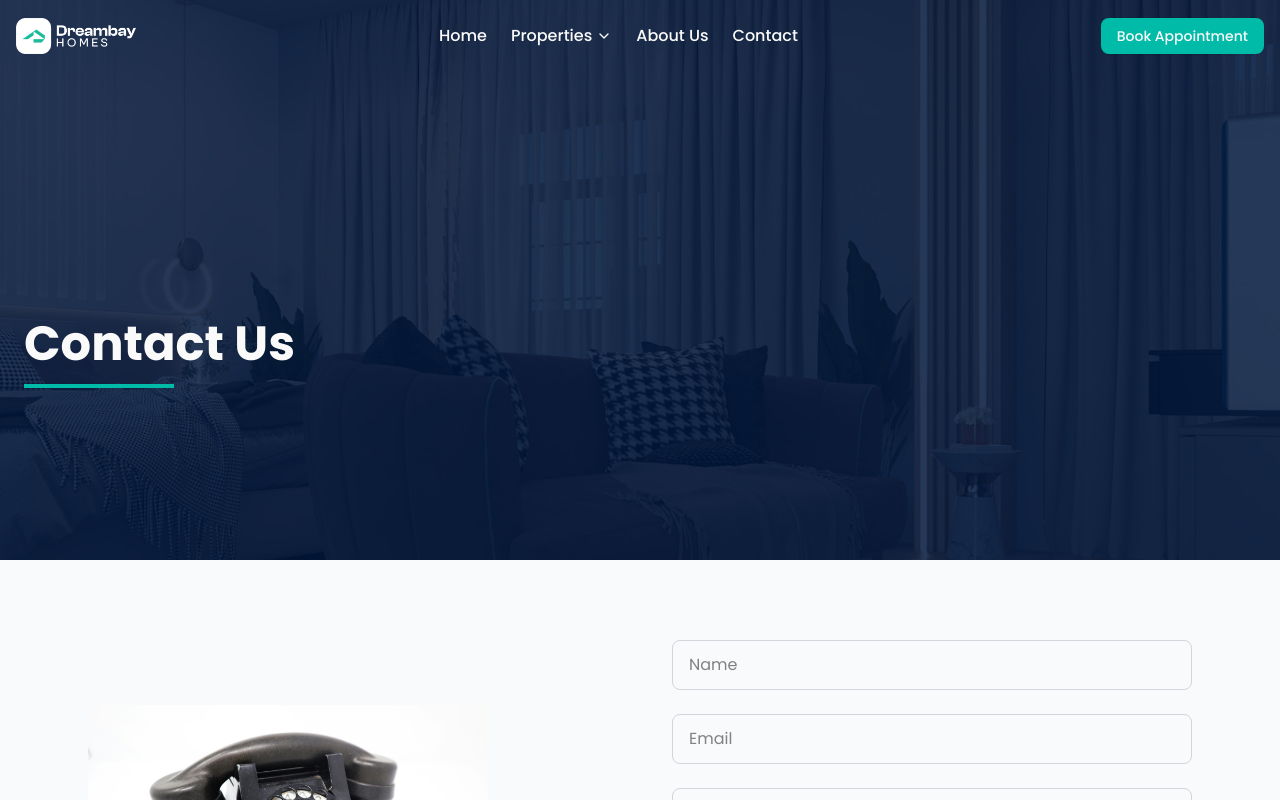
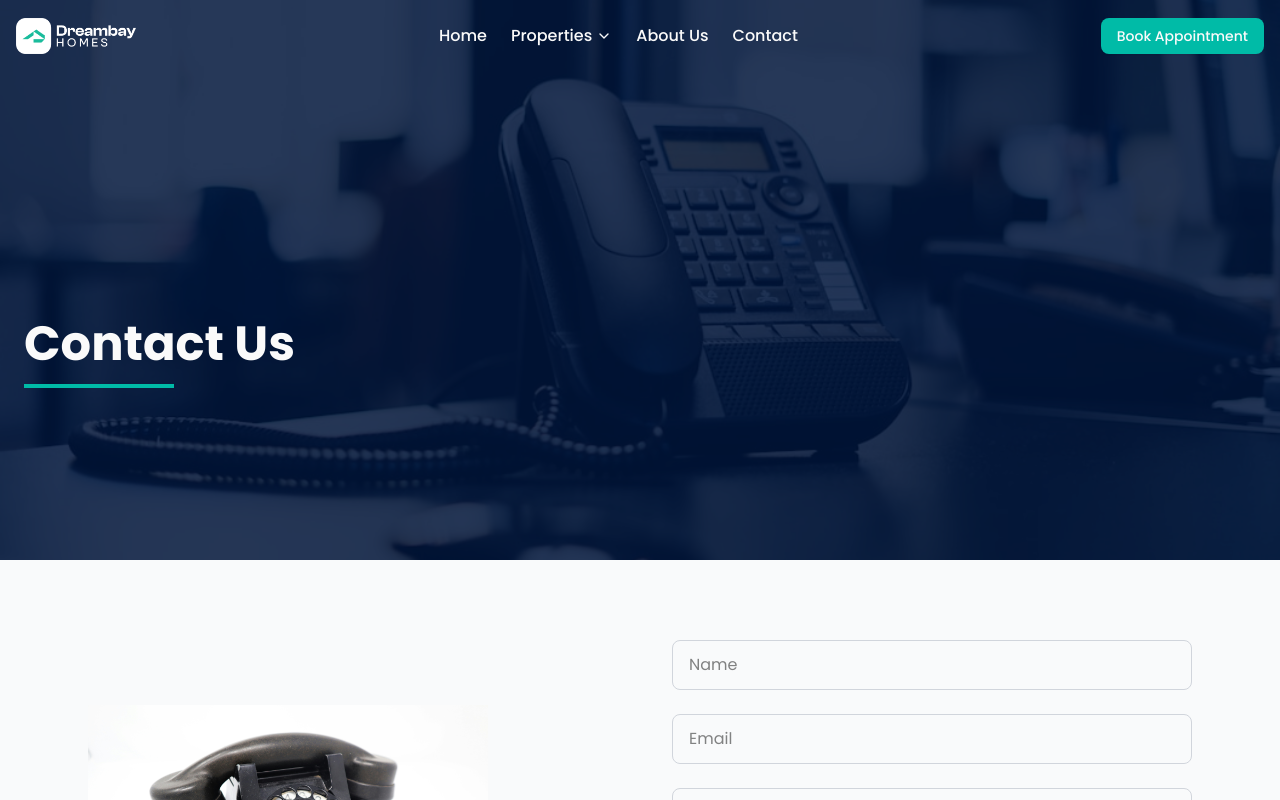
Before and after one commit to Markprince115/Dreambay-Homes, a Next.js app: page /contact in a window 1280 px wide. Shown: the top 800 px of the page. Built offline with nearby package versions, Linux system fonts and the light colour scheme.

Commit message:
edited the contact image

```diff
--- a/src/app/contact/page.jsx
+++ b/src/app/contact/page.jsx
@@ -2,7 +2,7 @@
 'use client'
 import React, { useRef } from 'react'
 import { motion, useInView } from 'framer-motion'
-import ABOUT1 from '@/assets/images/about1.jpg'
+import CALL from '@/assets/images/call.jpg'
 import CONTACT from '@/assets/images/contact.jpg'
 import Image from 'next/image'
 import { ContactFormLogic } from '@/components/contact-form-logic'
@@ -46,7 +46,7 @@ export default function Contact() {
         className='w-full h-[70dvh] relative'
       >
         <Image
-          src={ABOUT1}
+          src={CALL}
           alt="Contact Hero"
           fill
           className="object-cover"
```
Also changed, not shown: src/assets/images/call.jpg (added).
